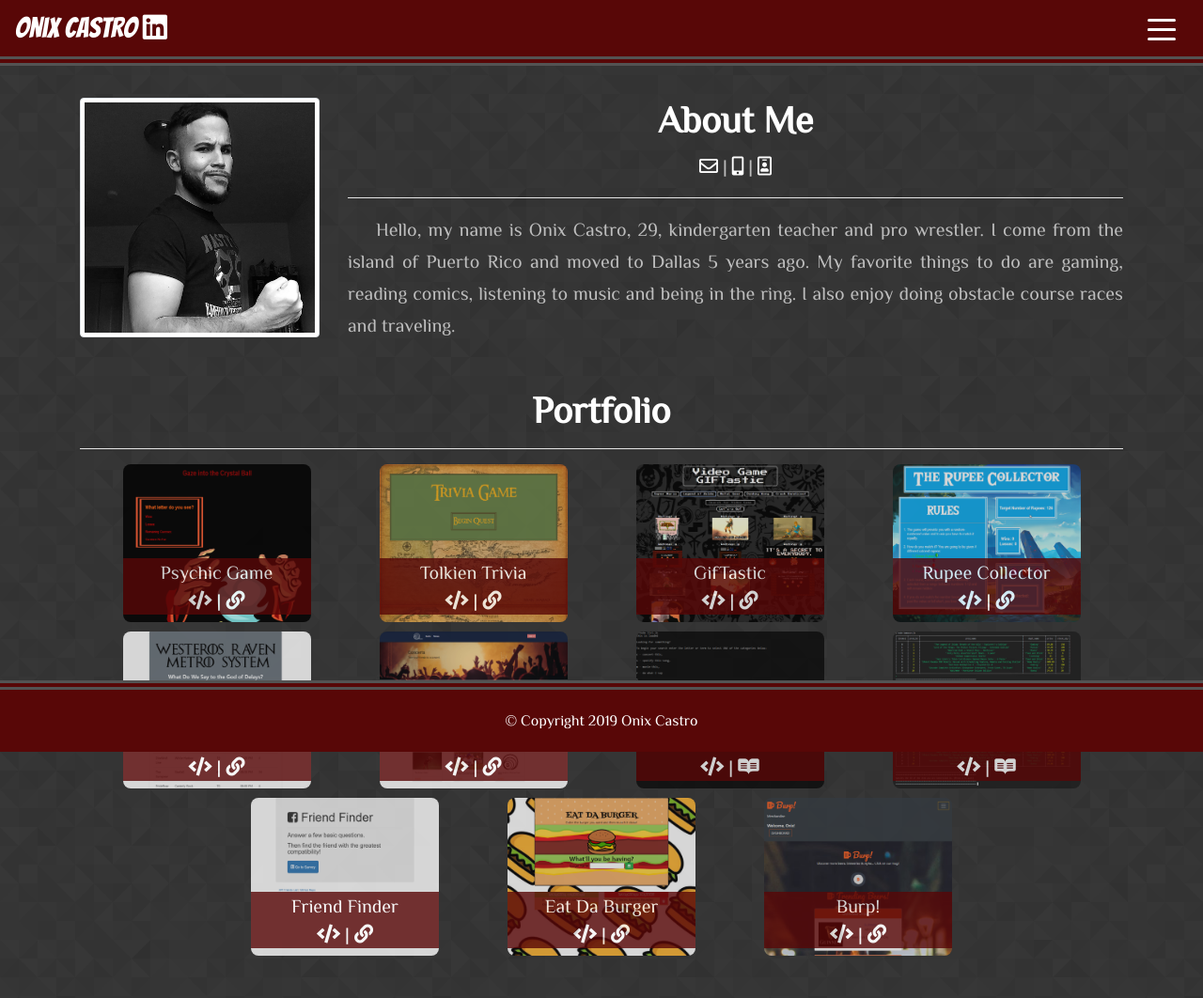
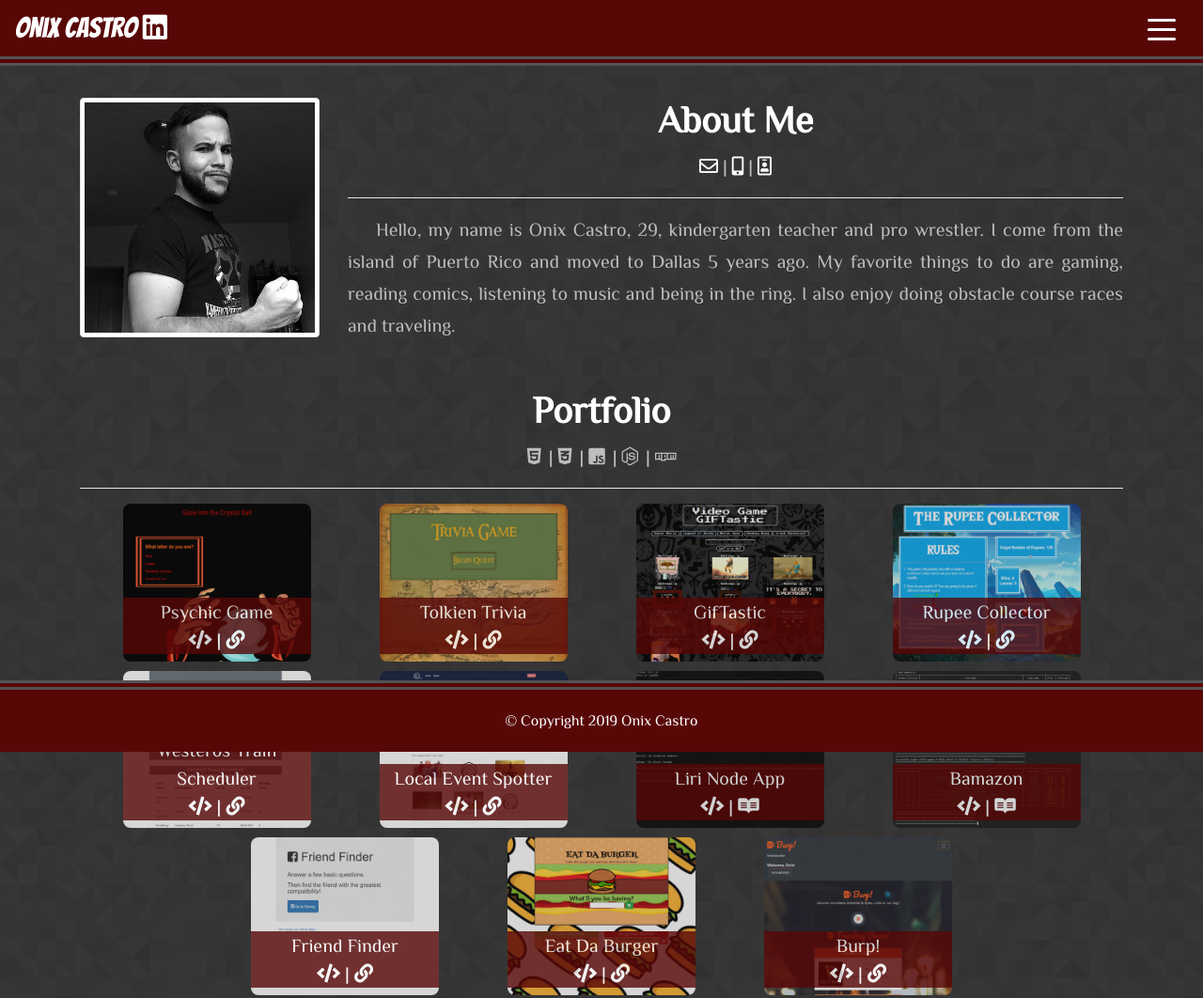
Before and after one commit to onix-xcc/updatedPortfolioOXCC, a plain HTML site: page index.html in a window 1280 px wide. Shown: the top 1062 px of the page at 94% size. Drawn offline with nearby package versions, Linux system fonts and the light colour scheme.

Commit message:
Added language icons under portfolio heading.

```diff
--- a/index.html
+++ b/index.html
@@ -123,6 +123,26 @@
             <div class="col-md-12" id="portfolio">
                 <h1 class="page-title">Portfolio</h1>
                 <div class="centerArea">
+                    <ul class="list-inline dev-icons">
+                        <li class="list-inline-item">
+                            <i class="fab fa-html5"></i>
+                        </li>|
+                        <li class="list-inline-item">
+                            <i class="fab fa-css3-alt"></i>
+                        </li>|
+                        <li class="list-inline-item">
+                            <i class="fab fa-js-square"></i>
+                        </li>|
+                        <li class="list-inline-item">
+                            <i class="fab fa-node-js"></i>
+                        </li>|
+                        <li class="list-inline-item">
+                            <i class="fab fa-npm"></i>
+                        </li>
+                        <!-- <li class="list-inline-item">
+                                    <i class="fab fa-react"></i>
+                                </li> -->
+                    </ul>
                     <hr>
                     <div class="projects">
                         <img src="assets/images/Projects/psychicGame.png" alt="Psychic Game">
@@ -177,13 +197,15 @@
                         <img src="assets/images/Projects/liriNodeApp.png" alt="Liri Node App">
                         <h3>Liri Node App<br>
                             <a href="https://github.com/onix-xcc/liri-node-app"><i class="fas fa-code"></i></a> | <a
-                                href="https://github.com/onix-xcc/liri-node-app/blob/master/README.md"><i class="fab fa-readme"></i></a></h3>
+                                href="https://github.com/onix-xcc/liri-node-app/blob/master/README.md"><i
+                                    class="fab fa-readme"></i></a></h3>
                     </div>
                     <div class="projects">
                         <img src="assets/images/Projects/bamazon.png" alt="Bamazon">
                         <h3>Bamazon<br>
                             <a href="https://github.com/onix-xcc/Bamazon"><i class="fas fa-code"></i></a> | <a
-                                href="https://github.com/onix-xcc/Bamazon/blob/master/README.md"><i class="fab fa-readme"></i></a></h3>
+                                href="https://github.com/onix-xcc/Bamazon/blob/master/README.md"><i
+                                    class="fab fa-readme"></i></a></h3>
                     </div>
                 </div>
             </div>
```
